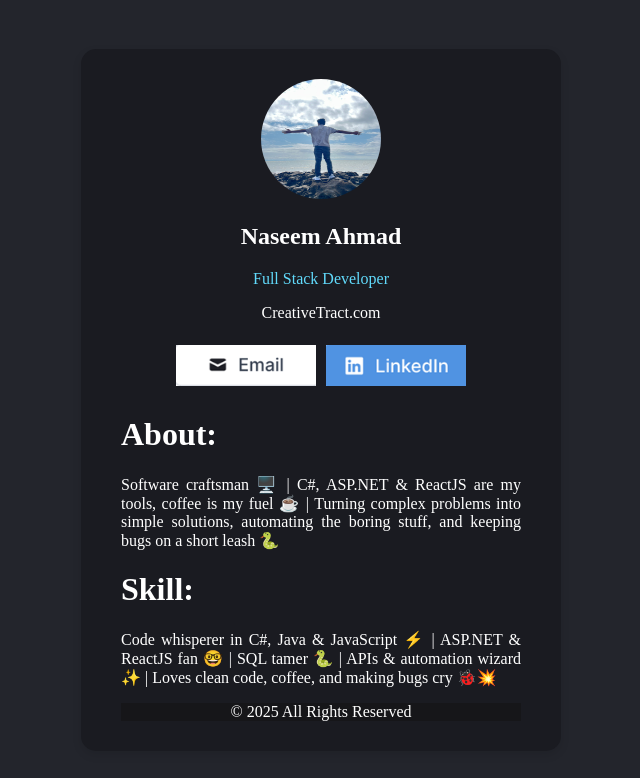
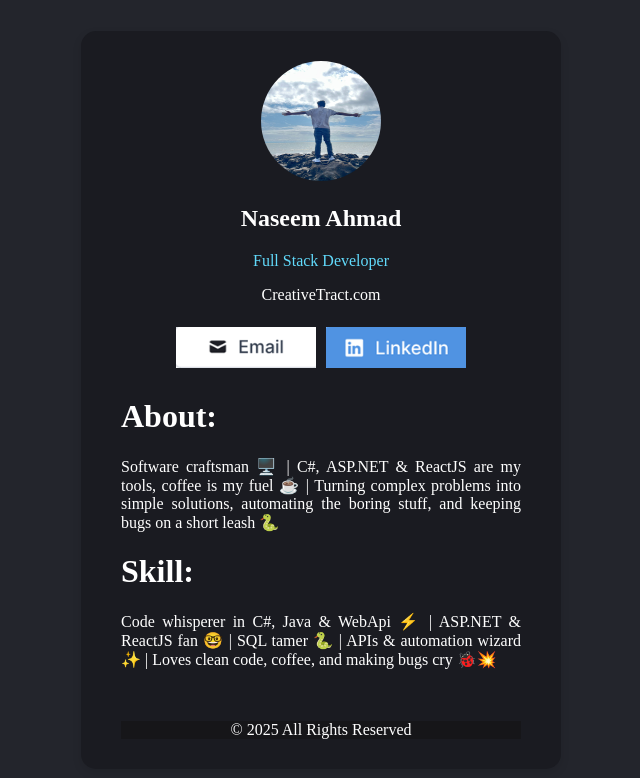
Before and after one commit to Naseem-Ahmad/Business-Card, a React (Vite) app: page / in a window 1280 px wide. Shown: the top 778 px of the page, without its empty margins (319-959 px from the left). Built offline with nearby package versions, Linux system fonts and the light colour scheme.

Commit message:
Edited the skill section

```diff
--- a/src/App.jsx
+++ b/src/App.jsx
@@ -19,8 +19,10 @@ export default function App() {
     <p align="justify">Software craftsman 🖥️ | C#, ASP.NET & ReactJS are my tools, coffee is my fuel ☕ | Turning complex problems into simple solutions, automating the boring stuff, and keeping bugs on a short leash 🐍</p>
   <h1 align="Left">Skill:</h1>
   <p align="justify">
-   Code whisperer in C#, Java & JavaScript ⚡ | ASP.NET & ReactJS fan 🤓 | SQL tamer 🐍 | APIs & automation wizard ✨ | Loves clean code, coffee, and making bugs cry 🐞💥
+   Code whisperer in C#, Java & WebApi ⚡ | ASP.NET & ReactJS fan 🤓 | SQL tamer 🐍 | APIs & automation wizard ✨ | Loves clean code, coffee, and making bugs cry 🐞💥
   </p>
+  <br />
+   <br />
   <footer>
   © 2025 All Rights Reserved
   </footer>
```
